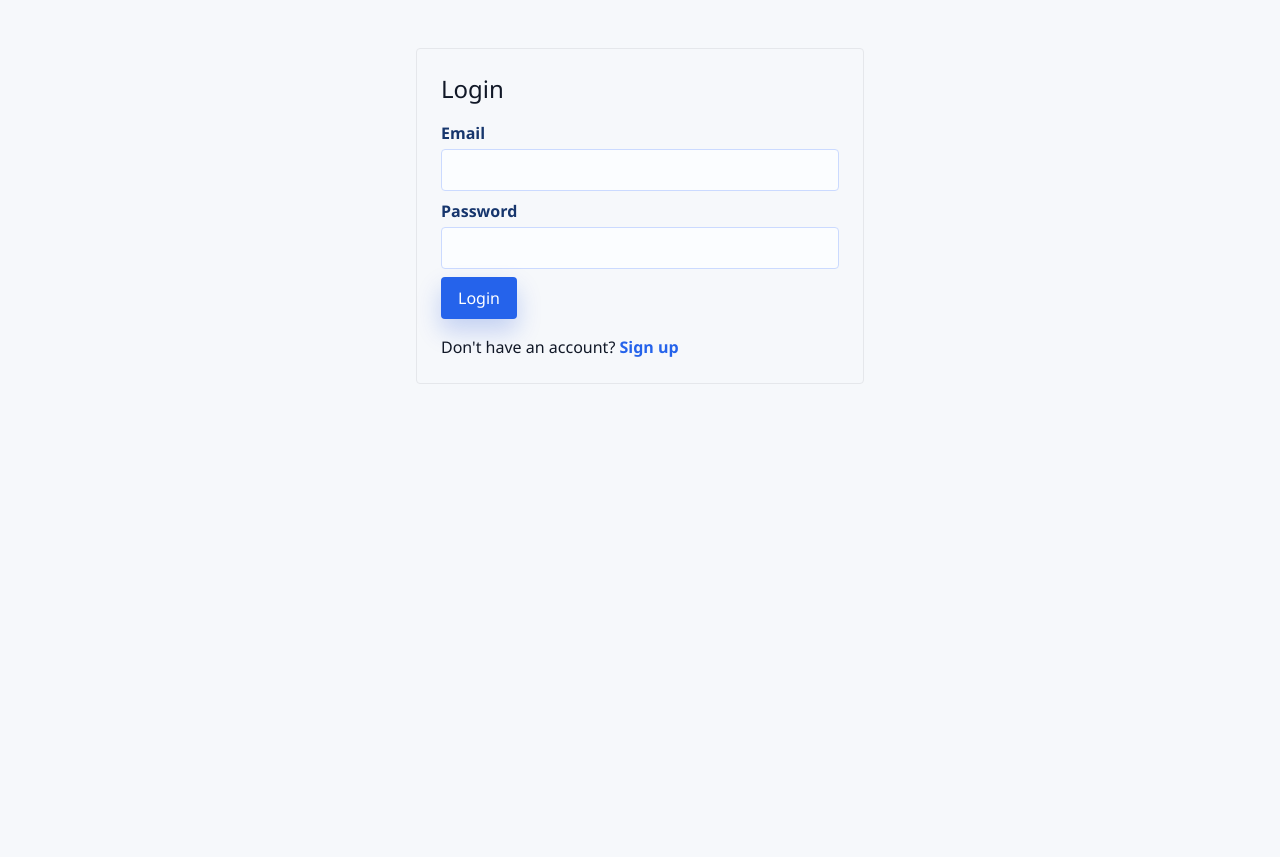
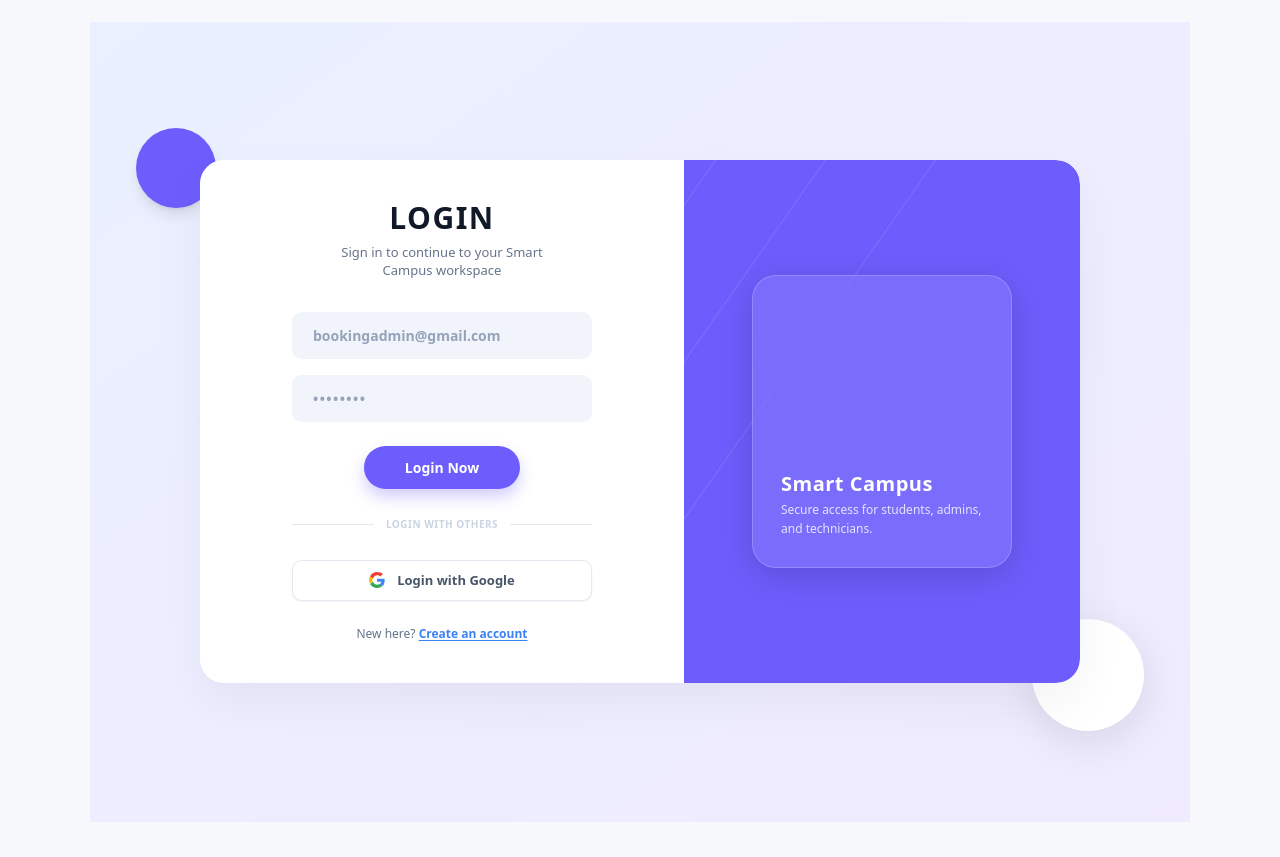
Before and after one commit to dulsith2003/it3030-paf, a React (Vite) app in the folder frontend/: page /login in a window 1280 px wide. Built offline with nearby package versions, Linux system fonts and the light colour scheme; no server answers.

Commit message:
implement login page with email authentication and Google OAuth support

```diff
--- a/frontend/src/pages/LoginPage.jsx
+++ b/frontend/src/pages/LoginPage.jsx
@@ -1,6 +1,5 @@
 import React, { useState } from "react";
 import { Link, useNavigate } from "react-router-dom";
-
 import { useAuth } from "../auth/AuthProvider";
 
 export default function LoginPage() {
@@ -9,57 +8,146 @@ export default function LoginPage() {
 	const [email, setEmail] = useState("");
 	const [password, setPassword] = useState("");
 	const [error, setError] = useState("");
+	const [loading, setLoading] = useState(false);
 
 	const handleSubmit = async (e) => {
 		e.preventDefault();
 		setError("");
+		setLoading(true);
 		try {
 			await signin({ email, password });
 			navigate("/resources");
 		} catch (err) {
-			setError(err.message || "Login failed");
+			setError(err.message || "Login failed. Please check your credentials.");
+		} finally {
+			setLoading(false);
 		}
 	};
 
+	const handleGoogleLogin = () => {
+		window.location.href = "http://localhost:8080/oauth2/authorization/google";
+	};
+
 	return (
-		<div className="max-w-md mx-auto mt-12 p-6 border rounded">
-			<h1 className="text-2xl mb-4">Login</h1>
-			<form onSubmit={handleSubmit}>
-				<label className="block mb-2">
-					Email
+		<div className="min-h-screen bg-gradient-to-br from-[#eaf0ff] to-[#f0ebff] flex items-center justify-center font-sans overflow-hidden p-4">
+
+			{/* Wrapper to hold both card and decorative floating circles in relative space */}
+			<div className="relative w-full max-w-[880px] mx-auto">
+
+				{/* Decorative Floating Circles */}
+				<div className="absolute -top-10 -left-6 sm:-top-8 sm:-left-16 w-16 h-16 sm:w-20 sm:h-20 bg-[#6d5dfc] rounded-full shadow-lg z-0 pointer-events-none"></div>
+				<div className="absolute -bottom-10 -right-6 sm:-bottom-12 sm:-right-16 w-20 h-20 sm:w-28 sm:h-28 bg-white rounded-full shadow-[0_10px_40px_rgba(0,0,0,0.1)] z-0 pointer-events-none"></div>
+
+				{/* Main Container Card */}
+				<div className="relative z-10 flex flex-col md:flex-row bg-white rounded-3xl shadow-[0_20px_50px_rgba(0,0,0,0.05)] w-full min-h-[520px] overflow-hidden">
+
+				{/* Left Column (Form) */}
+				<div className="w-full md:w-[55%] p-10 flex flex-col justify-center items-center bg-white rounded-l-3xl">
+					<div className="w-full max-w-[300px]">
+
+						{/* Header */}
+						<div className="text-center mb-8">
+							<h1 className="text-3xl font-[900] text-[#111827] uppercase tracking-[0.05em] mb-2">Login</h1>
+							<p className="text-[#64748b] text-[13px] leading-snug">
+								Sign in to continue to your Smart<br/>Campus workspace
+							</p>
+						</div>
+
+						{/* Form */}
+						<form onSubmit={handleSubmit} className="space-y-4">
+							<div className="relative">
 								<input
 									type="email"
 									value={email}
 									onChange={(e) => setEmail(e.target.value)}
 									required
-						className="w-full p-2 border rounded mt-1"
+									placeholder="bookingadmin@gmail.com"
+									className="w-full pl-5 pr-4 py-3 bg-[#f2f4fc] border border-transparent rounded-[0.6rem] text-[14px] font-[600] text-[#334155] placeholder-[#94a3b8] focus:outline-none focus:ring-1 focus:ring-[#6d5dfc] focus:bg-white transition-all"
 								/>
-				</label>
+							</div>
 
-				<label className="block mb-2">
-					Password
+							<div className="relative">
 								<input
 									type="password"
 									value={password}
 									onChange={(e) => setPassword(e.target.value)}
 									required
-						className="w-full p-2 border rounded mt-1"
+									placeholder="••••••••"
+									className="w-full pl-5 pr-4 py-3 bg-[#f2f4fc] border border-transparent rounded-[0.6rem] text-[14px] font-[600] text-[#334155] placeholder-[#94a3b8] focus:outline-none focus:ring-1 focus:ring-[#6d5dfc] focus:bg-white transition-all tracking-widest"
 								/>
-				</label>
+							</div>
 
-				{error && <p className="text-red-600 mb-2">{error}</p>}
+							{error && (
+								<div className="text-rose-500 text-[12px] font-bold text-center">
+									{error}
+								</div>
+							)}
 
+							<div className="pt-2 flex justify-center">
 								<button
 									type="submit"
-					className="bg-blue-600 text-white px-4 py-2 rounded"
+									disabled={loading}
+									className="bg-[#6d5dfc] hover:bg-[#5b4df0] text-white px-10 py-2.5 rounded-full shadow-[0_8px_15px_rgba(109,93,252,0.3)] hover:shadow-[0_12px_20px_rgba(109,93,252,0.4)] hover:-translate-y-0.5 font-[600] text-[14px] transition-all disabled:opacity-70 disabled:hover:-translate-y-0 disabled:hover:shadow-none"
 								>
-					Login
+									{loading ? "Signing in..." : "Login Now"}
 								</button>
+							</div>
 						</form>
 
-			<p className="mt-4">
-				Don't have an account? <Link to="/signup" className="text-blue-600">Sign up</Link>
+						{/* Divider */}
+						<div className="flex items-center my-7">
+							<div className="flex-1 border-t border-[#e2e8f0]"></div>
+							<span className="px-3 text-[10px] font-bold text-[#cbd5e1] uppercase tracking-wider">
+								Login with Others
+							</span>
+							<div className="flex-1 border-t border-[#e2e8f0]"></div>
+						</div>
+
+						{/* Google Login */}
+						<button
+							onClick={handleGoogleLogin}
+							type="button"
+							className="w-full flex items-center justify-center gap-3 bg-white border border-[#e2e8f0] rounded-[0.6rem] py-2.5 text-[13px] font-[700] text-[#475569] hover:bg-slate-50 transition-all shadow-sm active:scale-[0.98]"
+						>
+							<svg className="w-4 h-4" viewBox="0 0 24 24">
+								<path fill="#EA4335" d="M12 4.8c2 0 3.7.7 5.1 2l3.8-3.9C18.6 1.1 15.6 0 12 0 7.4 0 3.4 2.6 1.5 6.6L6 10.1C7 7 9.3 4.8 12 4.8z" />
+								<path fill="#4285F4" d="M23.5 12.3c0-.8-.1-1.6-.2-2.3H12v4.6h6.5c-.3 1.5-1.2 2.8-2.6 3.7l4.1 3.2c2.4-2.2 3.5-5.6 3.5-9.2z" />
+								<path fill="#FBBC05" d="M6 10.1l-4.5-3.5C.5 8.4 0 10.2 0 12s.5 3.6 1.5 5.4l4.5-3.5C5.1 12.8 5 12.4 5 12s.1-.8.2-1.1z" />
+								<path fill="#34A853" d="M12 24c3.2 0 5.9-1.1 7.9-2.9l-4.1-3.2c-1.1.7-2.5 1.1-3.8 1.1-2.7 0-5-1.8-5.9-4.3L1.5 18C3.4 21.4 7.4 24 12 24z" />
+							</svg>
+							Login with Google
+						</button>
+
+						<p className="mt-6 text-center text-[12px] font-[500] text-[#64748b]">
+							New here?{" "}
+							<Link to="/signup" className="text-[#3b82f6] hover:text-[#2563eb] font-[700] underline decoration-1 underline-offset-2">
+								Create an account
+							</Link>
 						</p>
+					</div>
+				</div>
+
+				{/* Right Column (Visual) */}
+				<div className="w-full md:w-[45%] bg-[#6d5dfc] rounded-r-3xl hidden md:flex items-center justify-center relative overflow-hidden shrink-0">
+
+					{/* Abstract Diagonal Lines */}
+					<div className="absolute top-0 left-0 w-full h-full pointer-events-none opacity-40">
+						<div className="absolute top-[30%] left-[-20%] w-[150%] h-[1px] bg-white/30 rotate-[-55deg] transform origin-top-left"></div>
+						<div className="absolute top-[60%] left-[-20%] w-[150%] h-[1px] bg-white/30 rotate-[-55deg] transform origin-top-left"></div>
+						<div className="absolute top-[90%] left-[-20%] w-[150%] h-[1px] bg-white/30 rotate-[-55deg] transform origin-top-left"></div>
+					</div>
+
+					{/* Frosted Glass Card Container */}
+					<div className="relative z-10 w-[70%] max-w-[260px] aspect-[4/4.5] bg-white/10 backdrop-blur-xl border border-white/20 rounded-[1.5rem] p-7 flex flex-col justify-end shadow-[0_8px_32px_rgba(0,0,0,0.15)] overflow-hidden text-left">
+						<h2 className="text-white text-[20px] font-bold mb-1 tracking-wide leading-tight">Smart Campus</h2>
+						<p className="text-white/80 text-[12px] font-[400] leading-relaxed">
+							Secure access for students, admins, and technicians.
+						</p>
+					</div>
+				</div>
+
+			</div>
+		</div>
 		</div>
 	);
 }
```
Lines whose indentation alone changed are shown as unchanged.
